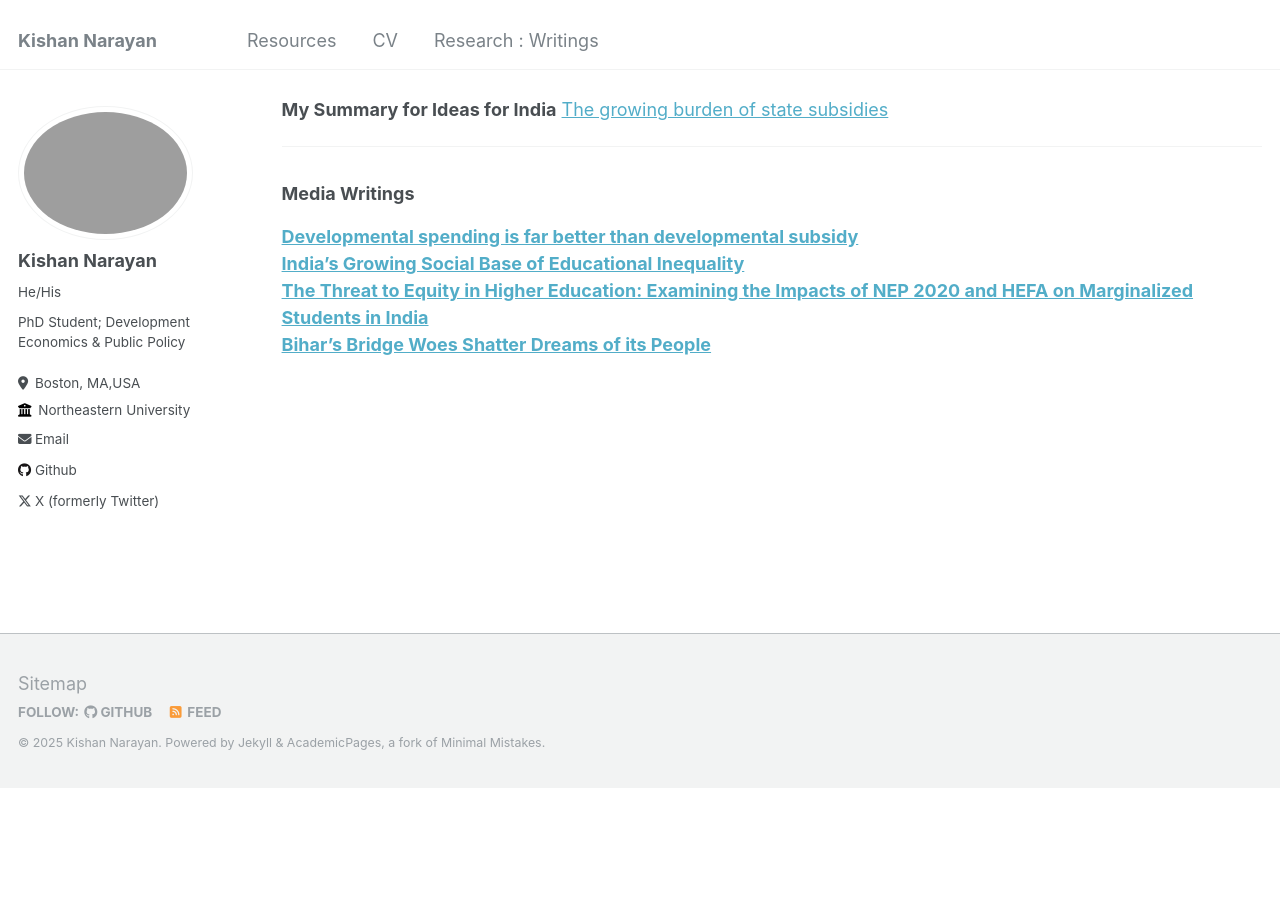
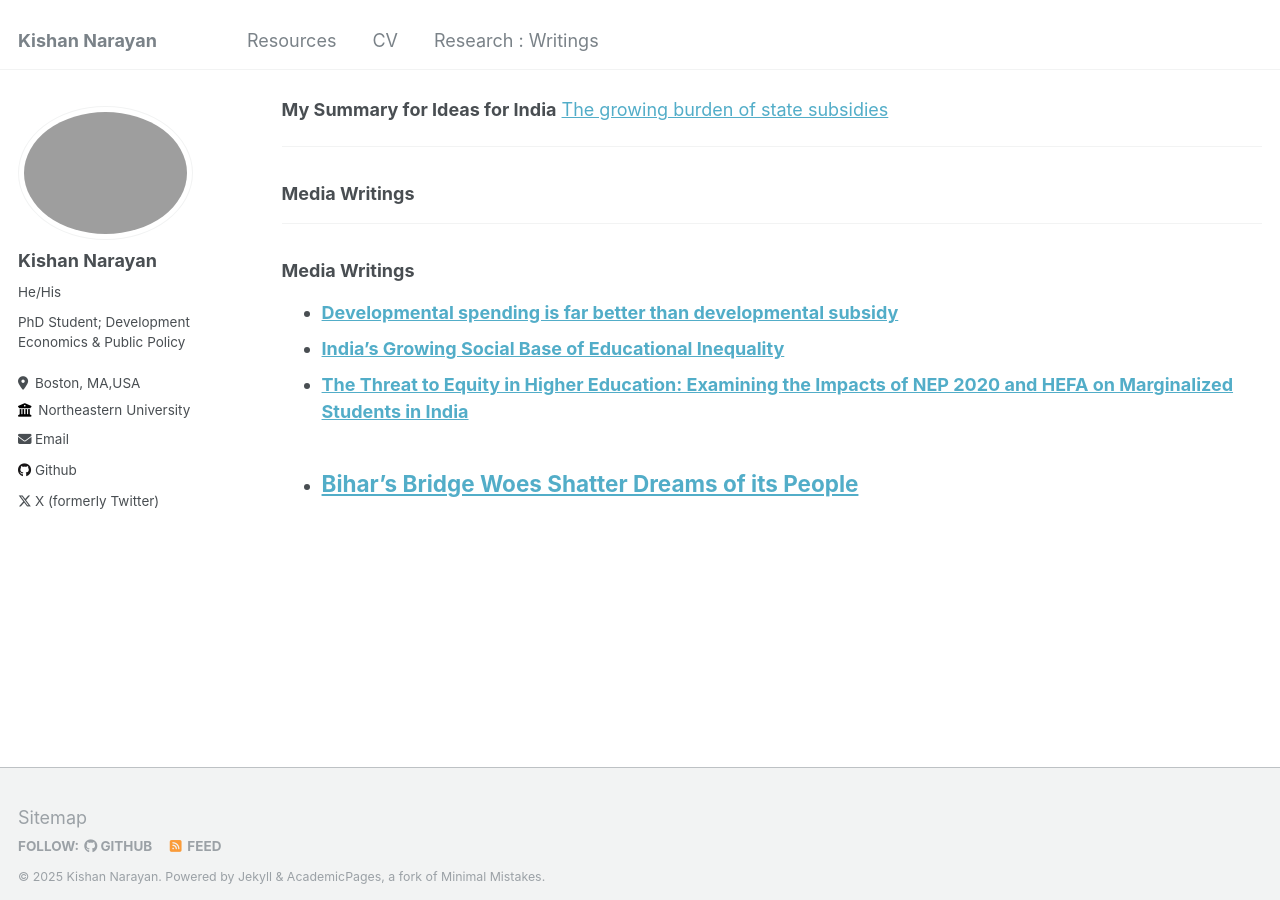
Before and after one commit to narayankishan/narayankishan.github.io, a Jekyll site: the page built from _pages/Research-Writings.md, in a window 1280 px wide and 900 px high, scrolled down 1256 px. Built offline with Jekyll 4.4.1, drawn with Linux system fonts in a browser that asks for light colours; before the commit the page ends 2045 px from its top, so only the background shows below that.

Commit message:
Update Research-Writings.md

```diff
--- a/_pages/Research-Writings.md
+++ b/_pages/Research-Writings.md
@@ -29,8 +29,12 @@
 ---
 
 ### Media Writings
+---
 
-**[Developmental spending is far better than developmental subsidy](https://www.ideasforindia.in/topics/macroeconomics/the-growing-burden-of-state-subsidies.html)**
-**[India's Growing Social Base of Educational Inequality](https://www.newsclick.in/survival-privileged-why-budget-24-matters-marginalised)**
-**[The Threat to Equity in Higher Education: Examining the Impacts of NEP 2020 and HEFA on Marginalized Students in India](https://www.newsclick.in/HEFA-NEP-Spell-Doom-Higher-Ed-Especially-Marginalised-Students)**
-**[Bihar’s Bridge Woes Shatter Dreams of its People](https://www.newsclick.in/bihars-bridge-woes-shatter-dreams-its-people)**
+### Media Writings
+
+- **[Developmental spending is far better than developmental subsidy](https://www.ideasforindia.in/topics/macroeconomics/the-growing-burden-of-state-subsidies.html)**
+- **[India's Growing Social Base of Educational Inequality](https://www.newsclick.in/survival-privileged-why-budget-24-matters-marginalised)**
+- **[The Threat to Equity in Higher Education: Examining the Impacts of NEP 2020 and HEFA on Marginalized Students in India](https://www.newsclick.in/HEFA-NEP-Spell-Doom-Higher-Ed-Especially-Marginalised-Students)**
+- **[Bihar’s Bridge Woes Shatter Dreams of its People](https://www.newsclick.in/bihars-bridge-woes-shatter-dreams-its-people)**
+---
```
